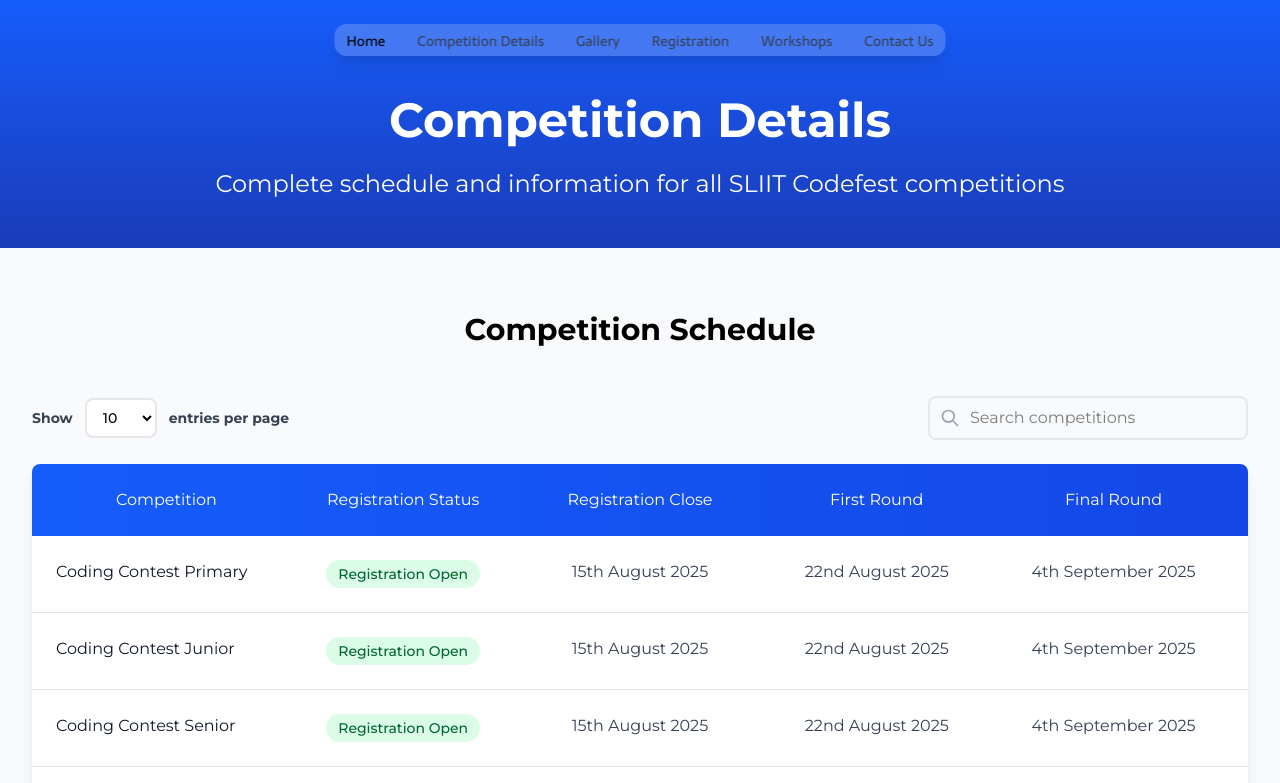
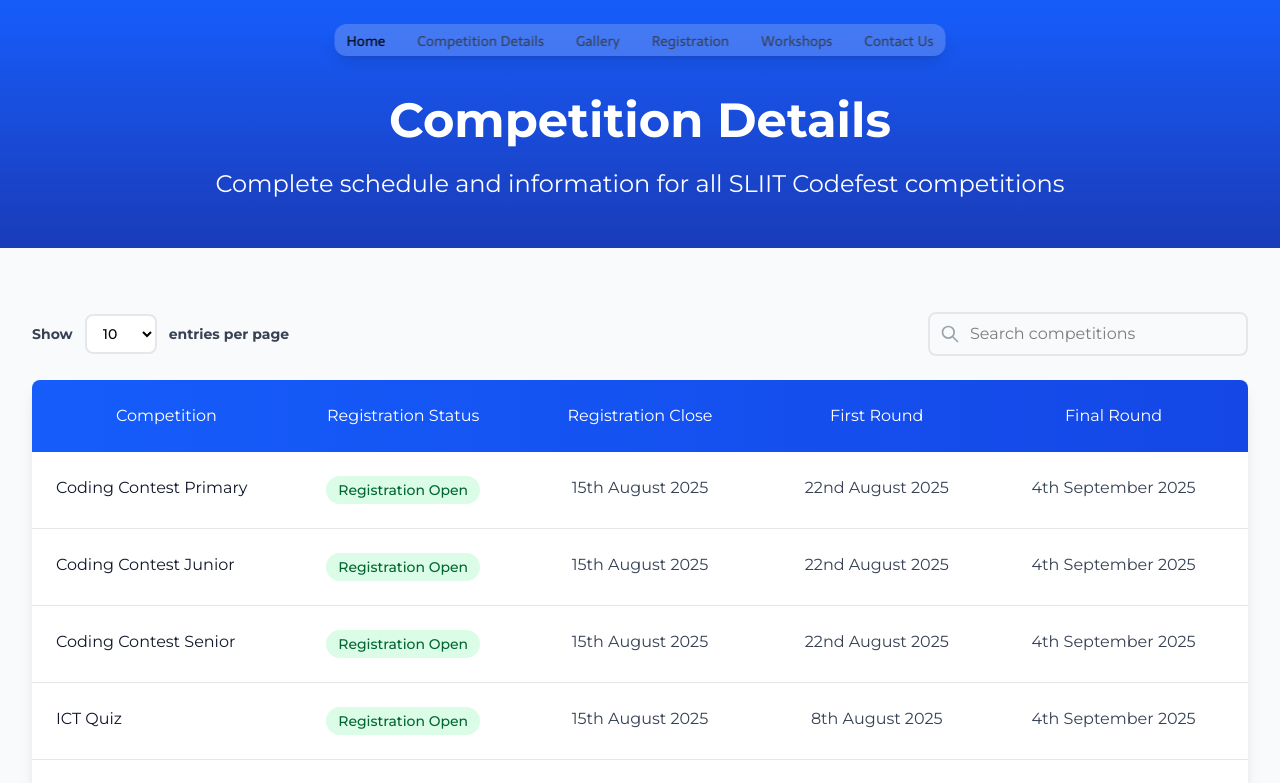
Before and after one commit to SayuruRehan/codefest-revamp, a Next.js app: page /competition-details in a window 1280 px wide. Shown: the top 783 px of the page. Built offline with nearby package versions, Linux system fonts and the light colour scheme.

Commit message:
style: update

```diff
--- a/src/components/CompetitionSchedule.tsx
+++ b/src/components/CompetitionSchedule.tsx
@@ -218,9 +218,9 @@
     <FadeInSection delay={350}>
       <section className="py-16 bg-gray-50">
         <div className="max-w-7xl mx-auto px-4 sm:px-6 lg:px-8">
-          <h2 className="text-3xl font-bold text-center mb-12 text-black">
+          {/* <h2 className="text-3xl font-bold text-center mb-12 text-black">
             Competition Schedule
-          </h2>
+          </h2> */}
 
           {/* Controls Row - Entries per page on left, Search on right */}
           <div className="flex flex-col md:flex-row justify-between items-center gap-4 mb-6">
```
